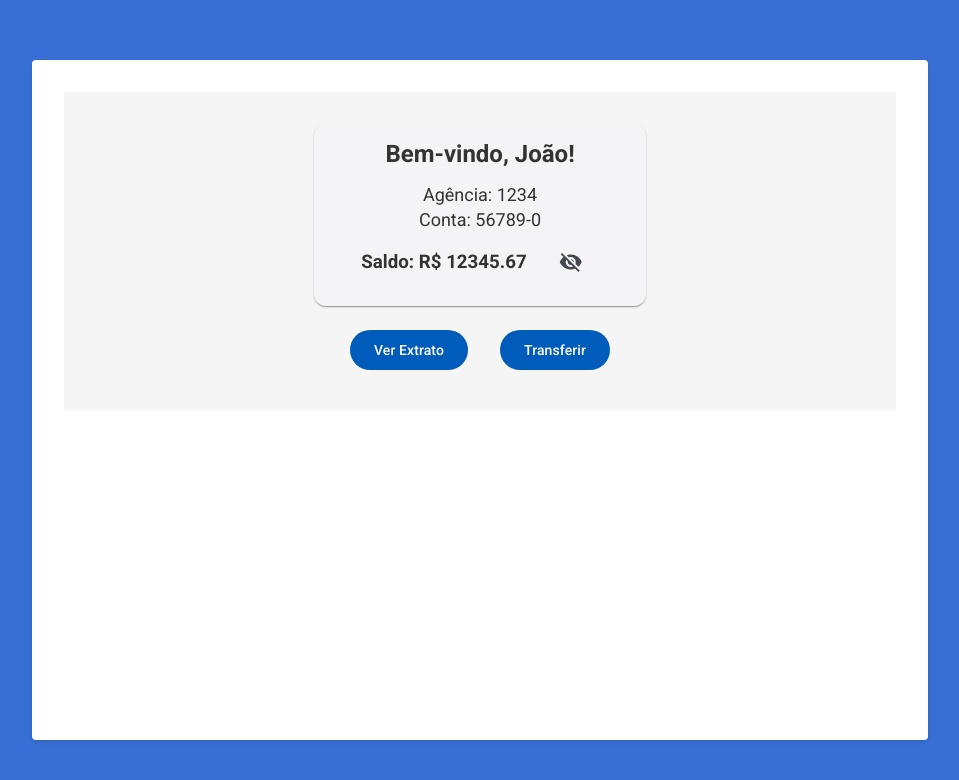
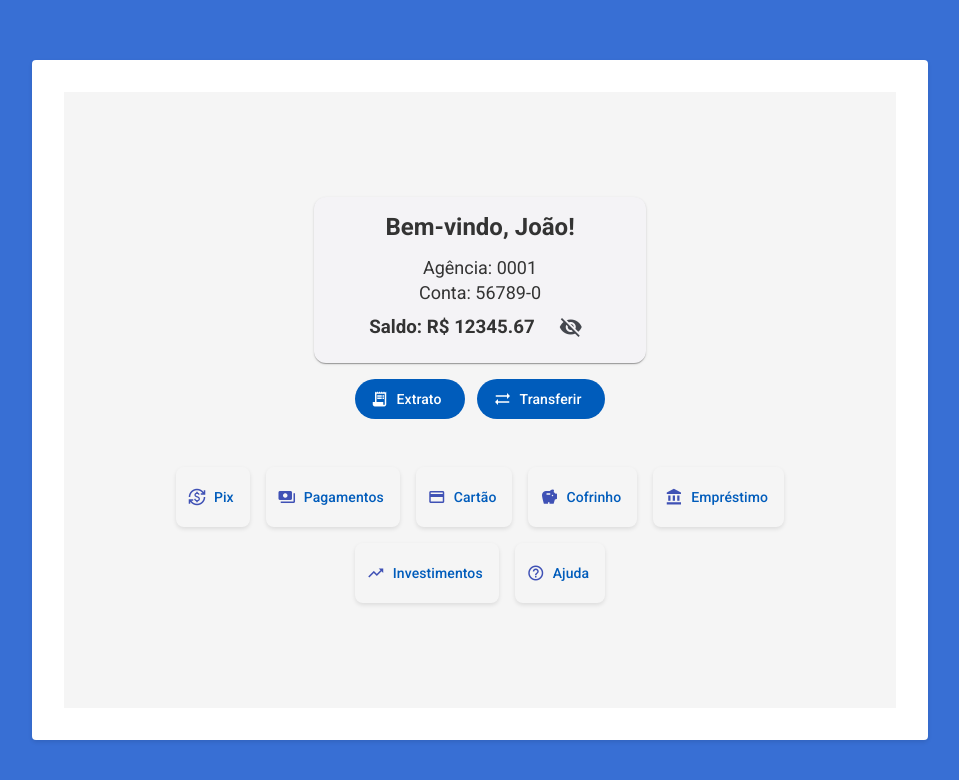
Before and after one commit to rafael2903/boxBank, an Angular app: page /dashboard in a window 1280 px wide. Shown: the top 780 px of the page, without its empty margins (160-1119 px from the left). Built offline with nearby package versions, Linux system fonts and the light colour scheme; data requests are answered from the project's data file.

Commit message:
fix/dashboard

```diff
--- a/src/app/features/dashboard/dashboard.component.html
+++ b/src/app/features/dashboard/dashboard.component.html
@@ -3,8 +3,10 @@
     <mat-card-content>
       <h2>Bem-vindo, {{ nome }}!</h2>
 
-      <p>Agência: {{ agencia }}</p>
-      <p>Conta: {{ conta }}</p>
+      <div>
+        <p>Agência: {{ agencia }}</p>
+        <p>Conta: {{ conta }}</p>
+      </div>
 
       <div class="amount">
         <h3>
@@ -16,12 +18,60 @@
           <mat-icon>{{ ocultarSaldo ? 'visibility' : 'visibility_off' }}</mat-icon>
         </button>
       </div>
-
-
     </mat-card-content>
   </mat-card>
-  <div>
-    <button type="button" mat-flat-button color="primary" (click)="verExtrato()">Ver Extrato</button>
-    <button type="button" mat-flat-button color="accent" (click)="transferir()">Transferir</button>
+  <div >
+    <button
+      [ngStyle]="{ 'margin-right': '6px' }"
+      type="button"
+      mat-flat-button color="primary"
+      (click)="verExtrato()">
+      <mat-icon>receipt_long</mat-icon>
+      Extrato
+    </button>
+    <button
+      [ngStyle]="{ 'margin-left': '6px' }"
+      type="button"
+      mat-flat-button color="accent"
+      (click)="transferir()">
+      <mat-icon>sync_alt</mat-icon>
+      Transferir
+    </button>
+  </div>
+  <div class="acoes-bancarias">
+    <button mat-button>
+      <mat-icon>currency_exchange</mat-icon>
+      Pix
+    </button>
+
+    <button mat-button>
+      <mat-icon>payments</mat-icon>
+      Pagamentos
+    </button>
+
+    <button mat-button>
+      <mat-icon>credit_card</mat-icon>
+      Cartão
+    </button>
+
+    <button mat-button>
+      <mat-icon>savings</mat-icon>
+      Cofrinho
+    </button>
+
+    <button mat-button>
+      <mat-icon>account_balance</mat-icon>
+      Empréstimo
+    </button>
+
+    <button mat-button>
+      <mat-icon>trending_up</mat-icon>
+      Investimentos
+    </button>
+
+    <button mat-button>
+      <mat-icon>help_outline</mat-icon>
+      Ajuda
+    </button>
   </div>
 </div>
--- a/src/app/features/dashboard/dashboard.component.scss
+++ b/src/app/features/dashboard/dashboard.component.scss
@@ -1,6 +1,7 @@
 .container {
   display: flex;
   padding: 32px;
+  height: 100%;
   flex-direction: column;
   align-items: center;
   justify-content: center;
@@ -18,10 +19,6 @@ p {
   font-size: 18px;
 }
 
-button {
-  margin: 8px;
-}
-
 div:last-child {
   display: flex;
   gap: 16px;
@@ -34,3 +31,21 @@ div:last-child {
   align-items: center;
   width: 300px
 }
+
+.acoes-bancarias {
+  display: flex;
+  flex-wrap: wrap;
+  gap: 16px;
+  justify-content: center;
+  margin-top: 32px;
+
+  button {
+    border-radius: 8px;
+    height: 60px;
+    box-shadow: 0 2px 4px rgba(0,0,0,0.1);
+  }
+
+  mat-icon {
+    color: #3f51b5;
+  }
+}
--- a/src/app/features/dashboard/dashboard.component.ts
+++ b/src/app/features/dashboard/dashboard.component.ts
@@ -9,7 +9,7 @@ import { Router } from '@angular/router';
 })
 export class DashboardComponent {
   nome: string = 'João';
-  agencia: string = '1234';
+  agencia: string = '0001';
   conta: string = '56789-0';
   saldo: number = 12345.67;
   ocultarSaldo: boolean = false;
```
